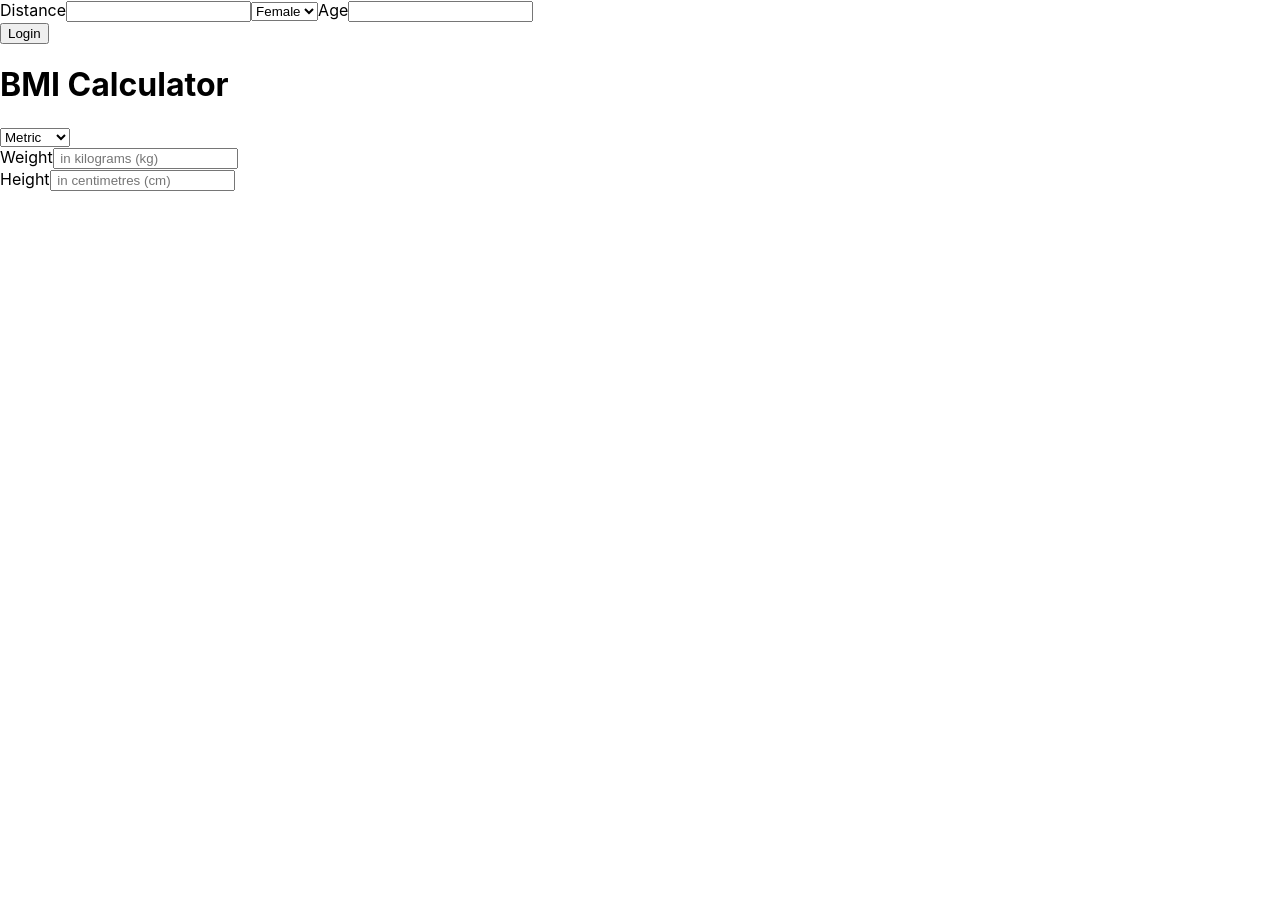
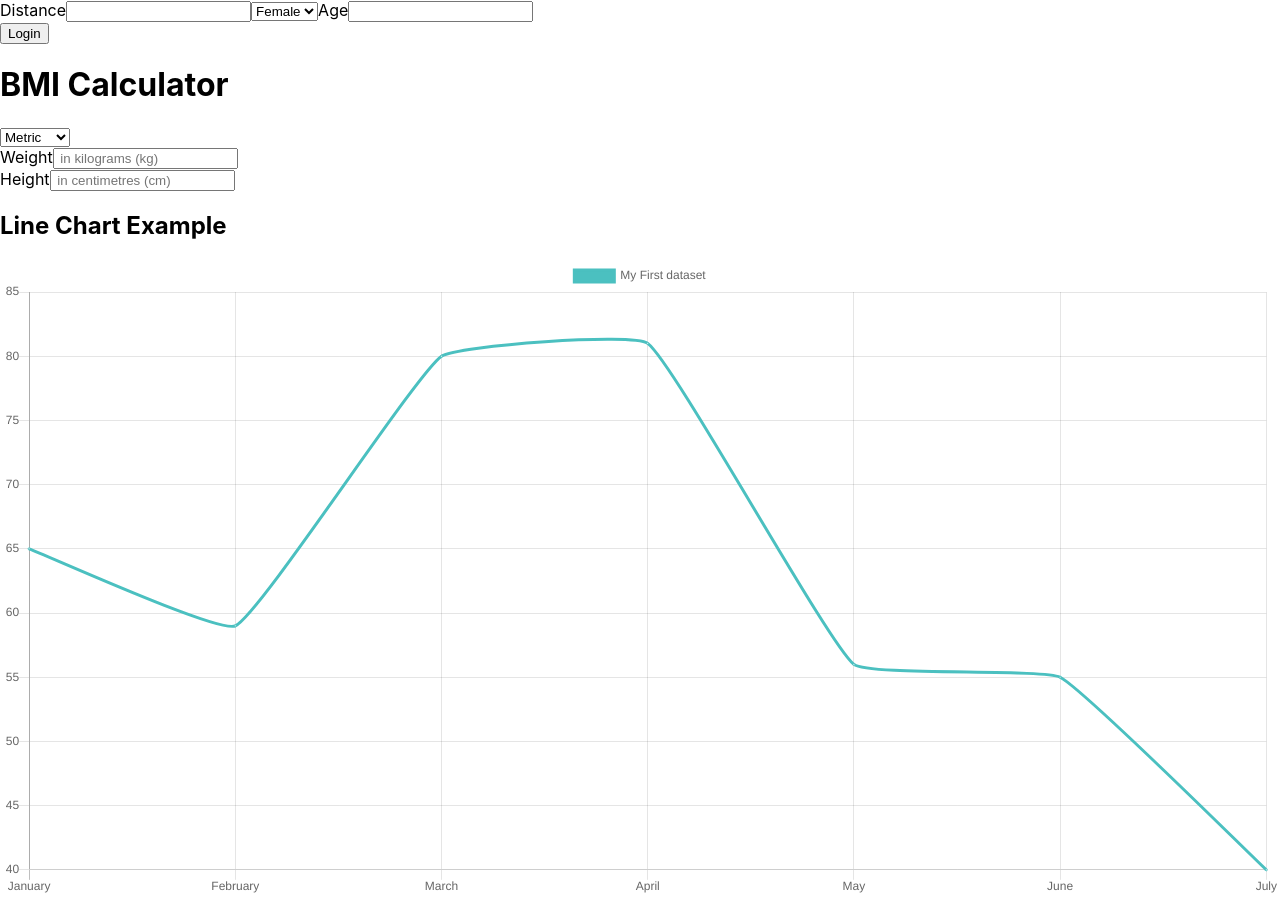
Before and after one commit to shsteindorsson/cooper_client, a React (Create React App) app: page / in a window 1280 px wide. Before the commit the page ends 800 px from the top, so only its background shows below. Built offline with nearby package versions, Linux system fonts and the light colour scheme.

Commit message:
Add a TestComponent to visualize data
Alter data stored in database to also contain distance.

```diff
--- a/package.json
+++ b/package.json
@@ -4,7 +4,7 @@
   "private": true,
   "dependencies": {
     "axios": "^0.19.0",
-    "chartjs": "^0.3.24",
+    "chart.js": "^2.8.0",
     "react": "^16.10.2",
     "react-chartjs-2": "^2.8.0",
     "react-dom": "^16.10.2",
--- a/src/App.js
+++ b/src/App.js
@@ -4,8 +4,8 @@
 import LoginForm from './Components/LoginForm'
 import { authenticate } from './Modules/Auth'
 import DisplayPerformanceData from './Components/DisplayPerformanceData'
-import BMICalculator from './Components/BMICalculator.jsx'
-
+import BMICalculator from './Components/BMICalculator'
+import TestComponent from './Components/TestComponent'
 
 class App extends Component {
   constructor(props) {
@@ -125,6 +125,8 @@
         {renderLogin}
 
         <BMICalculator />
+
+        <TestComponent />
       </div>
     );
   }
--- a/src/Components/DisplayCooperResult.jsx
+++ b/src/Components/DisplayCooperResult.jsx
@@ -9,7 +9,7 @@
   }
 
   async saveCooperData() {
-    const result = this.calculate()
+    const result = `${this.props.distance} ${this.calculate()}`
     try {
       await saveData(result)
       this.props.entryHandler()
--- /dev/null
+++ b/src/Components/TestComponent.jsx
@@ -0,0 +1,39 @@
+import React from 'react';
+import {Line} from 'react-chartjs-2'; //import Line module from react-chart-js-2
+
+const mydata = {
+    labels: ['January', 'February', 'March', 'April', 'May', 'June', 'July'],
+    datasets: [
+        {
+        label: 'My First dataset',
+        fill: false,
+        lineTension: 0.1,
+        backgroundColor: 'rgba(75,192,192,0.4)',
+        borderColor: 'rgba(75,192,192,1)',
+        borderCapStyle: 'butt',
+        borderDash: [],
+        borderDashOffset: 0.0,
+        borderJoinStyle: 'miter',
+        pointBorderColor: 'rgba(75,192,192,1)',
+        pointBackgroundColor: '#fff',
+        pointBorderWidth: 1,
+        pointHoverRadius: 5,
+        pointHoverBackgroundColor: 'rgba(75,192,192,1)',
+        pointHoverBorderColor: 'rgba(220,220,220,1)',
+        pointHoverBorderWidth: 2,
+        pointRadius: 1,
+        pointHitRadius: 10,
+        data: [65, 59, 80, 81, 56, 55, 40]
+        }
+    ]
+}
+
+export default function TestComponent() {
+    return (
+      <div>
+      <h2>Line Chart Example</h2>
+      <Line data={mydata} />
+      </div>
+    );
+
+}
--- a/src/Modules/PerformanceData.js
+++ b/src/Modules/PerformanceData.js
@@ -11,7 +11,7 @@
     "Content-type": "application/json",
     Accept: "application/json"
   }
-
+  debugger
   const path = apiUrl + '/performance_data'
   return new Promise((resolve, reject) => {
     axios.post(path, {
```
Also changed, not shown: src/Modules/CooperCalculator.js (+22 -22 lines), src/Components/DisplayPerformanceData.jsx (line endings or trailing spaces), 1 other file (tests, documents, lock files or other folders).
